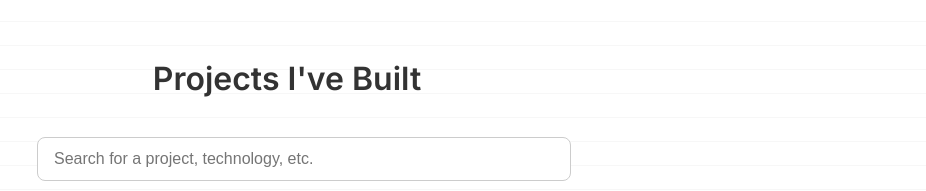
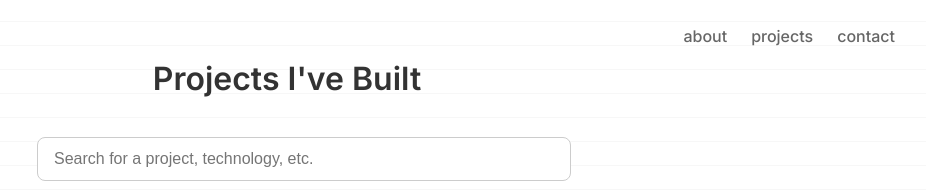
Before and after one commit to Mndanina1725/Updated-portfolio-website, a website built with webpack: page projects.html in a window 1280 px wide. Shown: the top 191 px of the page, without its empty margins (353-1279 px from the left). Built offline with nearby package versions, Linux system fonts and the light colour scheme.

Commit message:
add a nav section in projects.html

```diff
--- a/projects.html
+++ b/projects.html
@@ -7,6 +7,7 @@
   <meta name="viewport" content="width=device-width, initial-scale=1.0">
   <link href="https://fonts.googleapis.com/css2?family=Inter:wght@400;500;600&display=swap" rel="stylesheet">
   <style>
+    /* GENERAL PAGE STYLES */
     body {
       font-family: 'Inter', sans-serif;
       background: repeating-linear-gradient(
@@ -22,7 +23,68 @@
       line-height: 1.6;
     }
 
+    /* NAVIGATION */
+    nav {
+      position: fixed;
+      top: 1rem;
+      right: 2rem;
+      display: flex;
+      align-items: center;
+      z-index: 100;
+      flex-direction: row;
+    }
 
+    .hamburger {
+      font-size: 1.5rem;
+      cursor: pointer;
+      display: block;
+      z-index: 100;
+    }
+
+    .nav-links {
+      display: none;
+      flex-direction: column;
+      background: white;
+      position: absolute;
+      top: 2.5rem;
+      right: 0;
+      padding: 1rem;
+      border-radius: 8px;
+      box-shadow: 0 4px 10px rgba(0, 0, 0, 0.1);
+    }
+
+    .nav-links a {
+      margin: 0.5rem 0;
+      text-decoration: none;
+      color: #666;
+      font-weight: 500;
+    }
+
+    nav.expanded .nav-links {
+      display: flex;
+    }
+
+    @media (min-width: 768px) {
+      .hamburger {
+        display: none;
+      }
+
+      .nav-links {
+        display: flex !important;
+        flex-direction: row;
+        background: none;
+        position: static;
+        padding: 0;
+        box-shadow: none;
+      }
+
+      .nav-links a {
+        margin-left: 1.5rem;
+        margin-right: 0;
+      }
+    }
+
+    /* REMAINING PROJECT PAGE STYLES (unchanged) */
     h1 {
       text-align: center;
       margin-bottom: 2rem;
@@ -35,7 +97,6 @@
       max-width: 500px;
       margin: 0 auto;
     }
-
 
     .project-card {
       background: white;
@@ -102,9 +163,23 @@
       border-color: #888;
     }
 
+
   </style>
+
 </head>
 <body>
+
+<nav id="main-nav">
+  <div class="hamburger" onclick="toggleNav()">
+    <i class="fas fa-bars"></i>
+  </div>
+  <div class="nav-links">
+    <a href="index.html#top">about</a>
+    <a href="projects.html">projects</a>
+    <a href="#contact">contact</a>
+  </div>
+</nav>
+
 
 <h1>Projects I've Built</h1>
 
@@ -205,3 +280,23 @@
     });
   });
 </script>
+
+<script>
+  // Toggle nav menu on mobile
+  function toggleNav() {
+    const nav = document.getElementById('main-nav');
+    nav.classList.toggle('expanded');
+  }
+
+  // Live search functionality
+  const searchInput = document.getElementById("searchInput");
+  const cards = document.querySelectorAll(".project-card");
+
+  searchInput.addEventListener("input", () => {
+    const term = searchInput.value.toLowerCase();
+    cards.forEach(card => {
+      const text = card.textContent.toLowerCase();
+      card.style.display = text.includes(term) ? "block" : "none";
+    });
+  });
+</script>
```
Also changed, not shown: index.html (+4 -5 lines).
